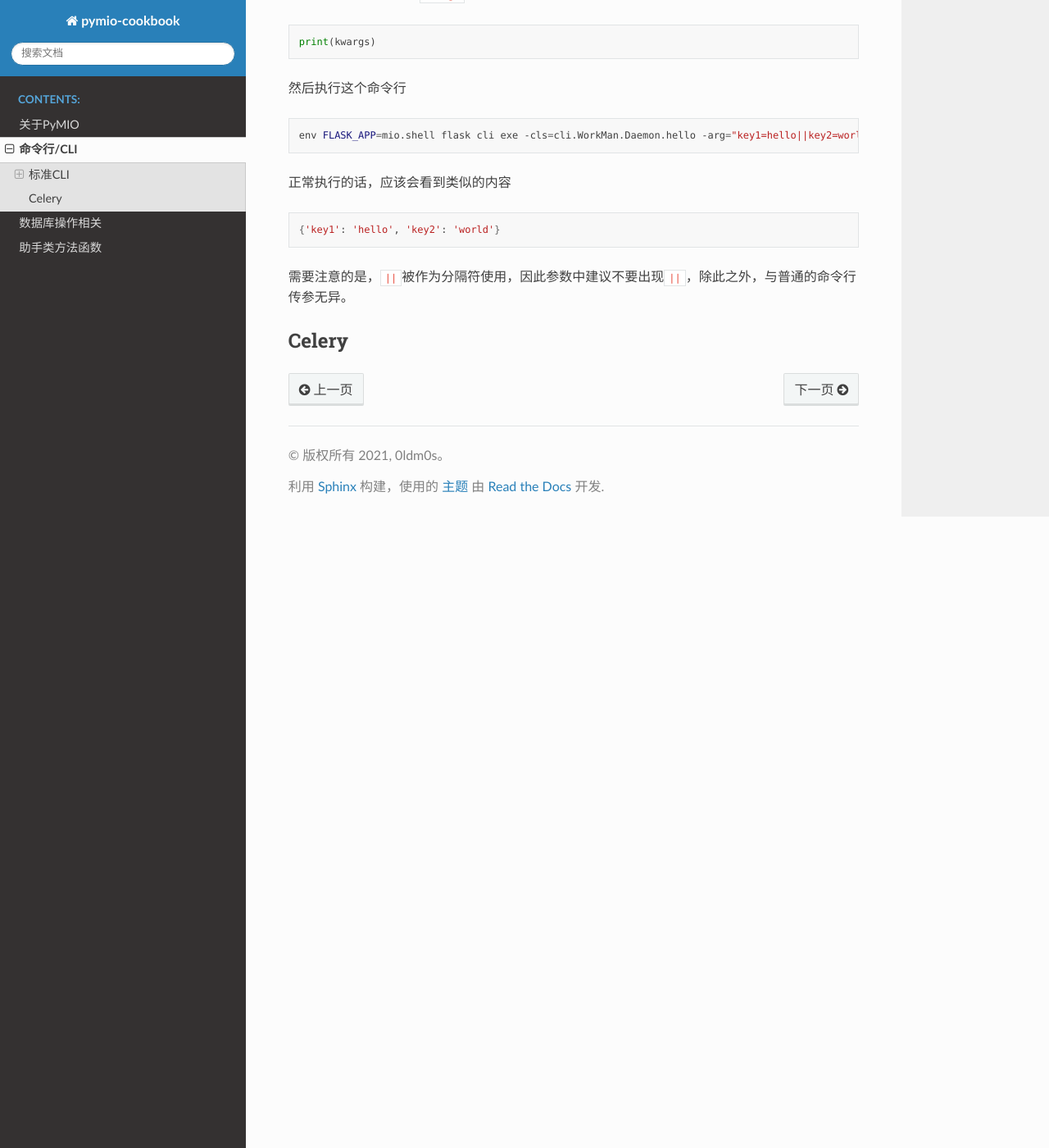
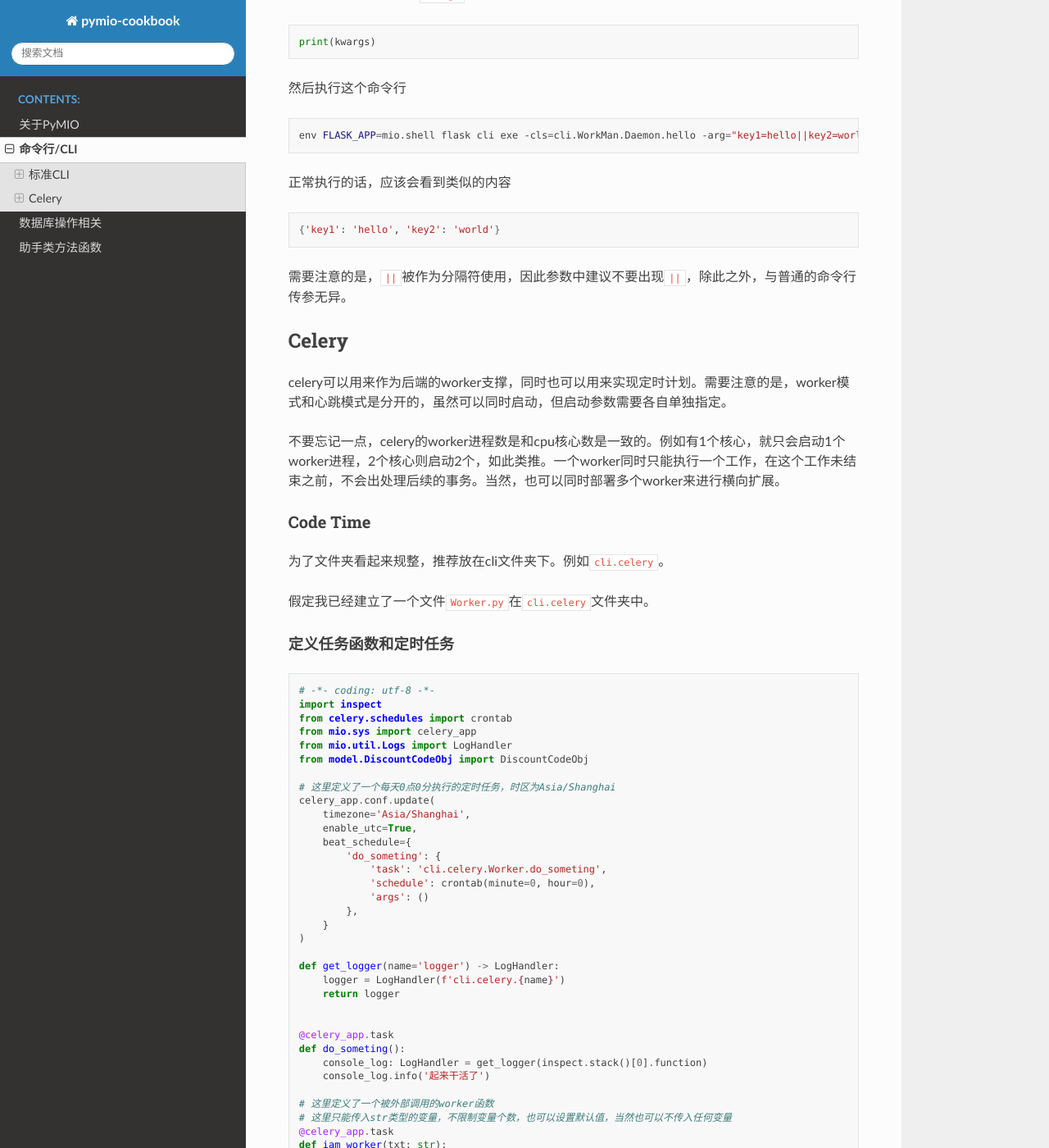
Before and after one commit to 0ldm0s/pymio-book, a Sphinx documentation site: the page built from source/zh-cn/cli.md, in a window 1280 px wide and 1400 px high, scrolled down 988 px. Shown: the whole window at 82% size. Built offline with Sphinx 7.4.7 and the Read the Docs theme 2.0.0, drawn with Linux system fonts in a browser that asks for light colours; some of the changed text lies outside the part shown.

Commit message:
增加芹菜的说明

````diff
--- a/source/zh-cn/cli.md
+++ b/source/zh-cn/cli.md
@@ -56,3 +56,92 @@ env FLASK_APP=mio.shell flask cli exe -cls=cli.WorkMan.Daemon.hello -arg="key1=h
 需要注意的是，`||`被作为分隔符使用，因此参数中建议不要出现`||`，除此之外，与普通的命令行传参无异。
 
 ## Celery
+
+celery可以用来作为后端的worker支撑，同时也可以用来实现定时计划。需要注意的是，worker模式和心跳模式是分开的，虽然可以同时启动，但启动参数需要各自单独指定。
+
+不要忘记一点，celery的worker进程数是和cpu核心数是一致的。例如有1个核心，就只会启动1个worker进程，2个核心则启动2个，如此类推。一个worker同时只能执行一个工作，在这个工作未结束之前，不会出处理后续的事务。当然，也可以同时部署多个worker来进行横向扩展。
+
+### Code Time
+
+为了文件夹看起来规整，推荐放在cli文件夹下。例如`cli.celery`。
+
+假定我已经建立了一个文件`Worker.py`在`cli.celery`文件夹中。
+
+#### 定义任务函数和定时任务
+
+```python
+# -*- coding: utf-8 -*-
+import inspect
+from celery.schedules import crontab
+from mio.sys import celery_app
+from mio.util.Logs import LogHandler
+from model.DiscountCodeObj import DiscountCodeObj
+
+# 这里定义了一个每天0点0分执行的定时任务，时区为Asia/Shanghai
+celery_app.conf.update(
+    timezone='Asia/Shanghai',
+    enable_utc=True,
+    beat_schedule={
+        'do_someting': {
+            'task': 'cli.celery.Worker.do_someting',
+            'schedule': crontab(minute=0, hour=0),
+            'args': ()
+        },
+    }
+)
+
+def get_logger(name='logger') -> LogHandler:
+    logger = LogHandler(f'cli.celery.{name}')
+    return logger
+
+
+@celery_app.task
+def do_someting():
+    console_log: LogHandler = get_logger(inspect.stack()[0].function)
+    console_log.info('起来干活了')
+
+# 这里定义了一个被外部调用的worker函数
+# 这里只能传入str类型的变量，不限制变量个数，也可以设置默认值，当然也可以不传入任何变量
+@celery_app.task
+def iam_worker(txt: str):
+    console_log: LogHandler = get_logger(inspect.stack()[0].function)
+    console_log.info(f'收到了任务，参数为 {txt}')
+```
+
+#### 从web调用worker
+
+这是比较常见的一种情况，例如批量生成、导入导出等场景，均推荐这种方式来进行。避免数据量过大导致脚本超时等问题。
+
+这只是代码片段，具体请根据实际情况来处理
+
+```python
+from cli.celery.Worker import iam_worker
+
+
+@api_admin.route('/do/someting')
+def do_someting():
+    iam_worker.delay('我是参数')
+    return 'OK'
+```
+
+更多细节，请参阅celery的官方文档。
+
+### 启动celery
+
+#### 只启动worker的场合
+
+`-A` 表示要启动的celery_app类的位置，这里就直接用范例的位置。
+
+`-w` 表示附加参数，具体可以参阅celery的官方文档
+
+```shell
+env FLASK_APP=mio.shell flask celery run -A cli.celery.Worker.celery_app -w "loglevel=info E"
+```
+
+#### 附带定时器的场合
+
+定时器不能单独启动，只能随worker进程启动。
+
+```shell
+env FLASK_APP=mio.shell flask celery run -A cli.celery.Worker.celery_app -w "loglevel=info B E"
+```
````
